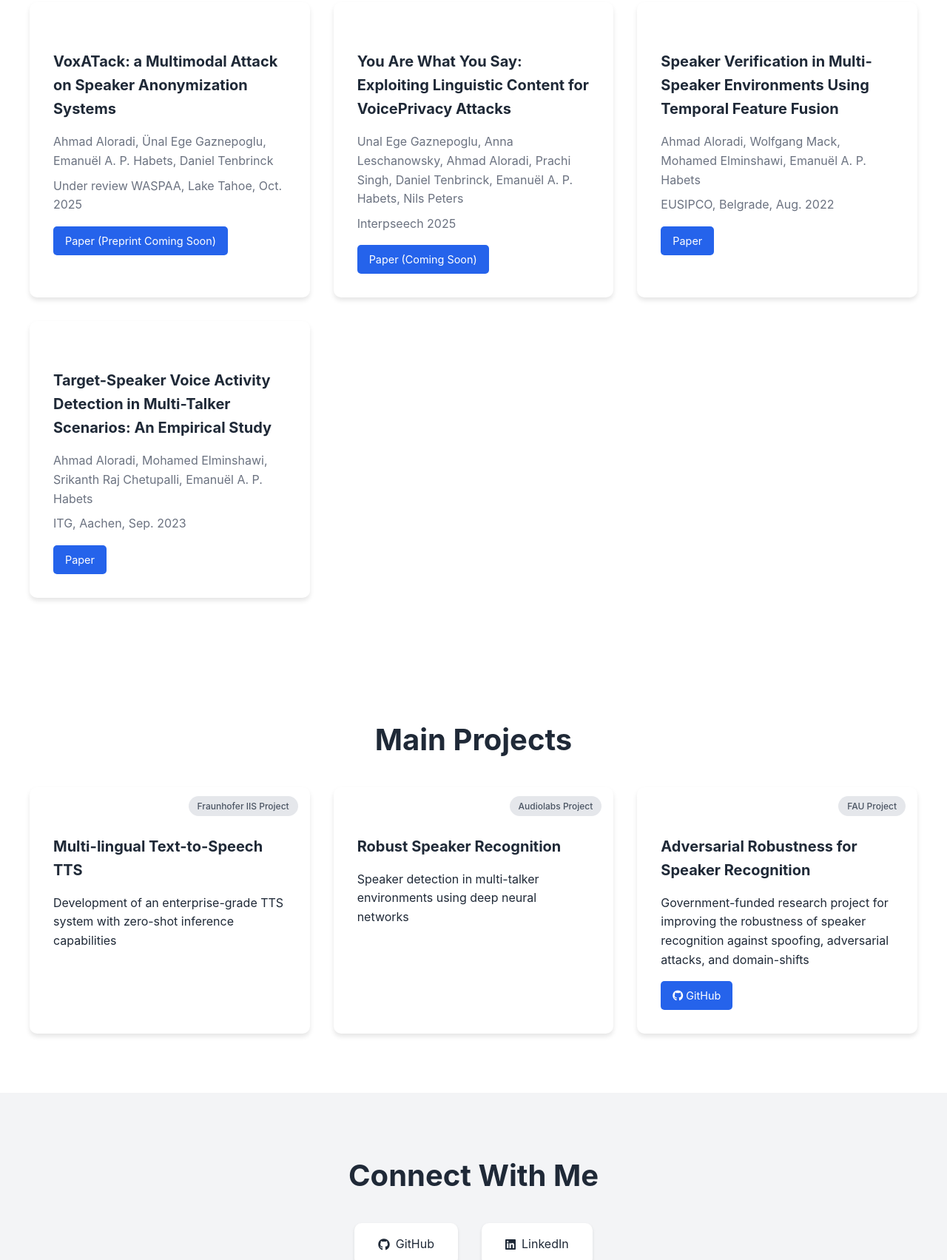
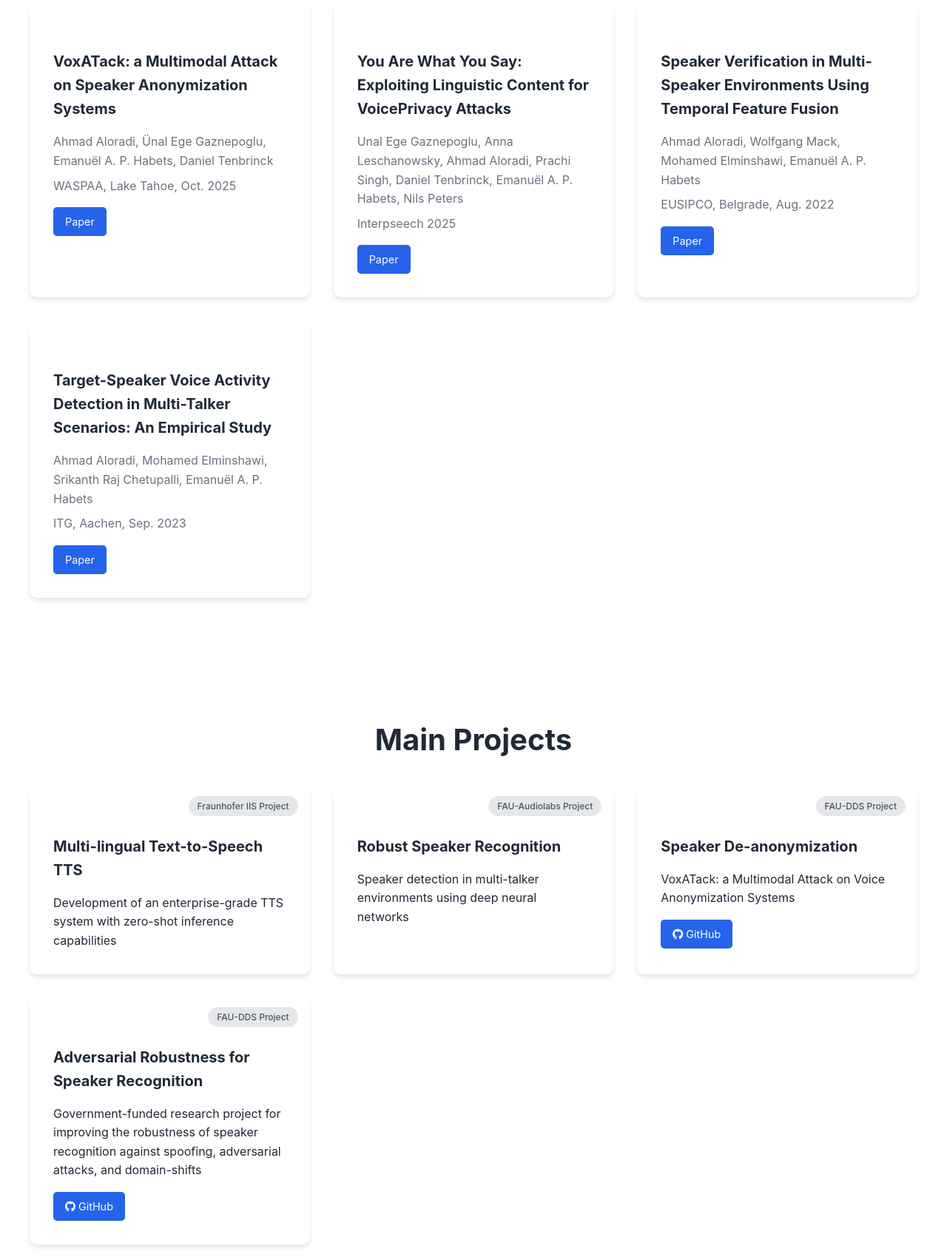
Before and after one commit to ahmad-aloradi/personal-website, a website: page index.html in a window 1280 px wide. Shown: the part 977-2680 px from the top of the page at 74% size. Drawn offline with Linux system fonts and the light colour scheme.

Commit message:
updates in the cv

```diff
--- a/index.html
+++ b/index.html
@@ -41,9 +41,9 @@
             <div class="publication-card">
                 <h3>VoxATack: a Multimodal Attack on Speaker Anonymization Systems</h3>
                 <p class="authors">Ahmad Aloradi, Ünal Ege Gaznepoglu, Emanuël A. P. Habets, Daniel Tenbrinck</p>
-                <p class="venue"><span class="review-status">Under review</span> WASPAA, Lake Tahoe, Oct. 2025</p>
+                <p class="venue"> WASPAA, Lake Tahoe, Oct. 2025</p>
                 <div class="publication-links">
-                    <a href="#" class="paper-link" target="_blank">Paper (Preprint Coming Soon)</a>
+                    <a href="https://arxiv.org/pdf/2507.12081" class="paper-link" target="_blank">Paper</a>
                 </div>
             </div>
             <div class="publication-card">
@@ -51,7 +51,7 @@
                 <p class="authors">Unal Ege Gaznepoglu, Anna Leschanowsky, Ahmad Aloradi, Prachi Singh, Daniel Tenbrinck, Emanuël A. P. Habets, Nils Peters</p>
                 <p class="venue">Interpseech 2025</p>
                 <div class="publication-links">
-                    <a href="#" class="paper-link" target="_blank">Paper (Coming Soon)</a>
+                    <a href="https://arxiv.org/pdf/2506.09521" class="paper-link" target="_blank">Paper</a>
                 </div>
             </div>
             <div class="publication-card">
@@ -82,12 +82,22 @@
                 <p>Development of an enterprise-grade TTS system with zero-shot inference capabilities</p>
             </div>
             <div class="project-card">
-                <span class="project-tag"><a href="https://www.audiolabs-erlangen.de/" target="_blank" style="color: inherit; text-decoration: none;">Audiolabs Project</a></span>
+                <span class="project-tag"><a href="https://www.audiolabs-erlangen.de/" target="_blank" style="color: inherit; text-decoration: none;">FAU-Audiolabs Project</a></span>
                 <h3>Robust Speaker Recognition</h3>
                 <p>Speaker detection in multi-talker environments using deep neural networks</p>
             </div>
             <div class="project-card">
-                <span class="project-tag"><a href="https://www.datascience.nat.fau.eu/research/groups/magds/" target="_blank" style="color: inherit; text-decoration: none;">FAU Project</a></span>
+                <span class="project-tag"><a href="https://github.com/ahmad-aloradi/VoxATtack" target="_blank" style="color: inherit; text-decoration: none;">FAU-DDS Project</a></span>
+                <h3>Speaker De-anonymization</h3>
+                <p>VoxATack: a Multimodal Attack on Voice Anonymization Systems</p>
+                <div class="project-links">
+                    <a href="https://github.com/ahmad-aloradi/VoxATtack" class="project-link" target="_blank">
+                        <i class="fab fa-github"></i> GitHub
+                    </a>
+                </div>
+            </div>
+            <div class="project-card">
+                <span class="project-tag"><a href="https://www.datascience.nat.fau.eu/research/groups/magds/" target="_blank" style="color: inherit; text-decoration: none;">FAU-DDS Project</a></span>
                 <h3>Adversarial Robustness for Speaker Recognition</h3>
                 <p>Government-funded research project for improving the robustness of speaker recognition against spoofing, adversarial attacks, and domain-shifts</p>
                 <div class="project-links">
--- a/styles.css
+++ b/styles.css
@@ -205,6 +205,13 @@ h2 {
     margin-bottom: 2rem;  /* Increased margin-bottom */
 }
 
+.review-status {
+    font-weight: 600;
+    color: #db2777;  /* pink-600 */
+    display: inline-block;
+    padding-right: 5px;
+}
+
 .links {
     background: var(--section-bg);
 }
```
Also changed, not shown: 1 other file.
